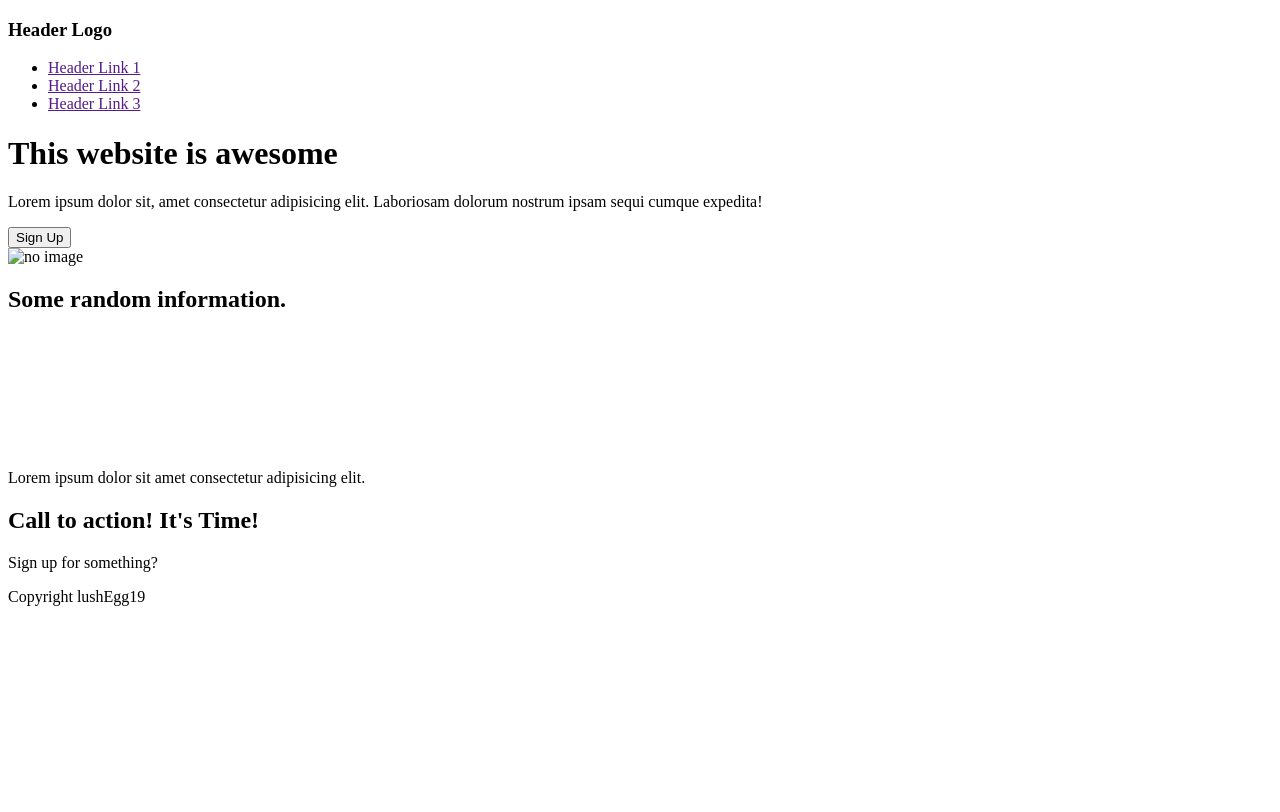
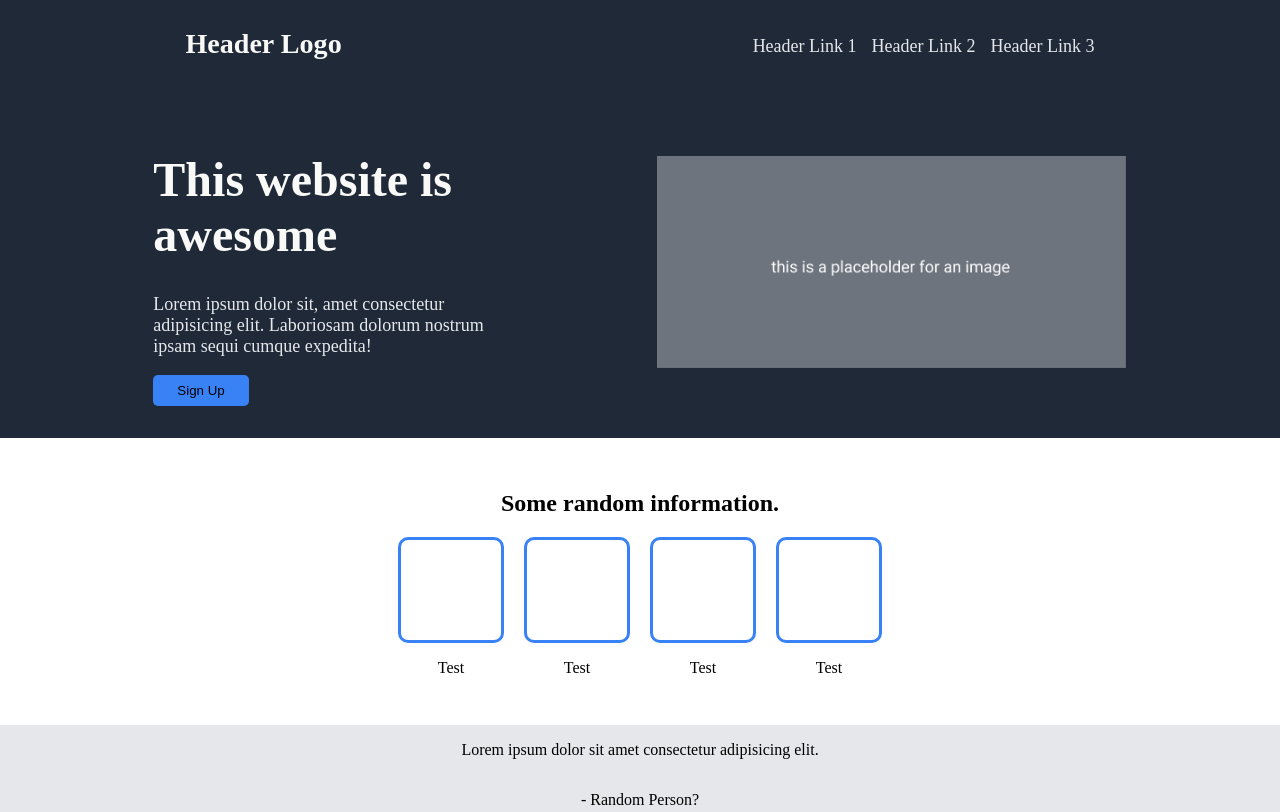
Before and after one commit to lushEgg19/proj-site, a plain HTML site: page index.html in a window 1280 px wide. Shown: the top 812 px of the page. Drawn offline with Linux system fonts and the light colour scheme.

Commit message:
Complete header first and second containers

```diff
--- a/index.html
+++ b/index.html
@@ -10,9 +10,9 @@
     <div class="header">
         <h3>Header Logo</h3>
         <ul class="nav-links">
-            <li><a href="">Header Link 1</a></li>
-            <li><a href="">Header Link 2</a></li>
-            <li><a href="">Header Link 3</a></li>
+            <li><a href="" class="nav-link">Header Link 1</a></li>
+            <li><a href="" class="nav-link">Header Link 2</a></li>
+            <li><a href="" class="nav-link">Header Link 3</a></li>
         </ul>
     </div>
     <div class="container first">
@@ -21,31 +21,32 @@
             <p>Lorem ipsum dolor sit, amet consectetur adipisicing elit. Laboriosam dolorum nostrum ipsam sequi cumque expedita!</p>
             <button>Sign Up</button>
         </div>
-        <img src="" alt="no image">
+        <img src="alt.png" alt="no image">
     </div>
     <div class="container second">
         <h2>Some random information.</h2>
         <div class="content">
             <div class="image-container">
-                <img src="" alt="">
-                <p></p>
+                <div class="image-div"><img src="" alt=""></div>
+                <p>Test</p>
             </div>
             <div class="image-container">
-                <img src="" alt="">
-                <p></p>
+                <div class="image-div"><img src="" alt=""></div>
+                <p>Test</p>
             </div>
             <div class="image-container">
-                <img src="" alt="">
-                <p></p>
+                <div class="image-div"><img src="" alt=""></div>
+                <p>Test</p>
             </div>
             <div class="image-container">
-                <img src="" alt="">
-                <p></p>
+                <div class="image-div"><img src="" alt=""></div>
+                <p>Test</p>
             </div>
         </div>
     </div>
     <div class="container third">
         <p class="quote">Lorem ipsum dolor sit amet consectetur adipisicing elit.</p>
+        <p class="author">- Random Person?</p>
     </div>
     <div class="container fourth">
         <h2>Call to action! It's Time!</h2>
--- a/styles.css
+++ b/styles.css
@@ -0,0 +1,86 @@
+body {
+    margin: 0;
+}
+
+div {
+    margin: 0;
+}
+
+.header {
+    display: flex;
+    justify-content: space-around;
+    align-items: center;
+    font-size: 24px;
+    color: #F9FAF8;
+    background: #1F2937;
+}
+
+.nav-links {
+    display: flex;
+    gap: 15px;
+    list-style: none;
+}
+
+.nav-link {
+    text-decoration: none;
+    font-size: 18px;
+    color: #E5E7EB;
+}
+
+.container.first {
+    display: flex;
+    justify-content: space-evenly;
+    align-items: center;
+    background: #1F2937;
+}
+
+.welcome {
+    width: 350px;
+    padding: 32px 0;
+}
+
+.welcome h1 {
+    font-size: 48px;
+    font-weight: 900;
+    color: #f9faf8;
+}
+
+.welcome p {
+    font-size: 18px;
+    color: #E5E7EB;
+}
+
+.welcome button {
+    background-color: #3882f6;
+    border-style: none;
+    border-radius: 5px;
+    padding: 8px 24px;
+}
+
+.container.second {
+    background: white;
+    display: flex;
+    flex-direction: column;
+    align-items: center;
+    padding: 32px 0;
+}
+
+.content {
+    display: flex;
+    text-align: center;
+    gap: 20px;
+}
+
+.image-div {
+    height: 100px;
+    width: 100px;
+    border: 3px solid #3882f6;
+    border-radius: 10px;
+}
+
+.container.third {
+    background-color: #E5E7EB;
+    display: flex;
+    flex-direction: column;
+    align-items: center;
+}
```
Also changed, not shown: alt.png (added).
